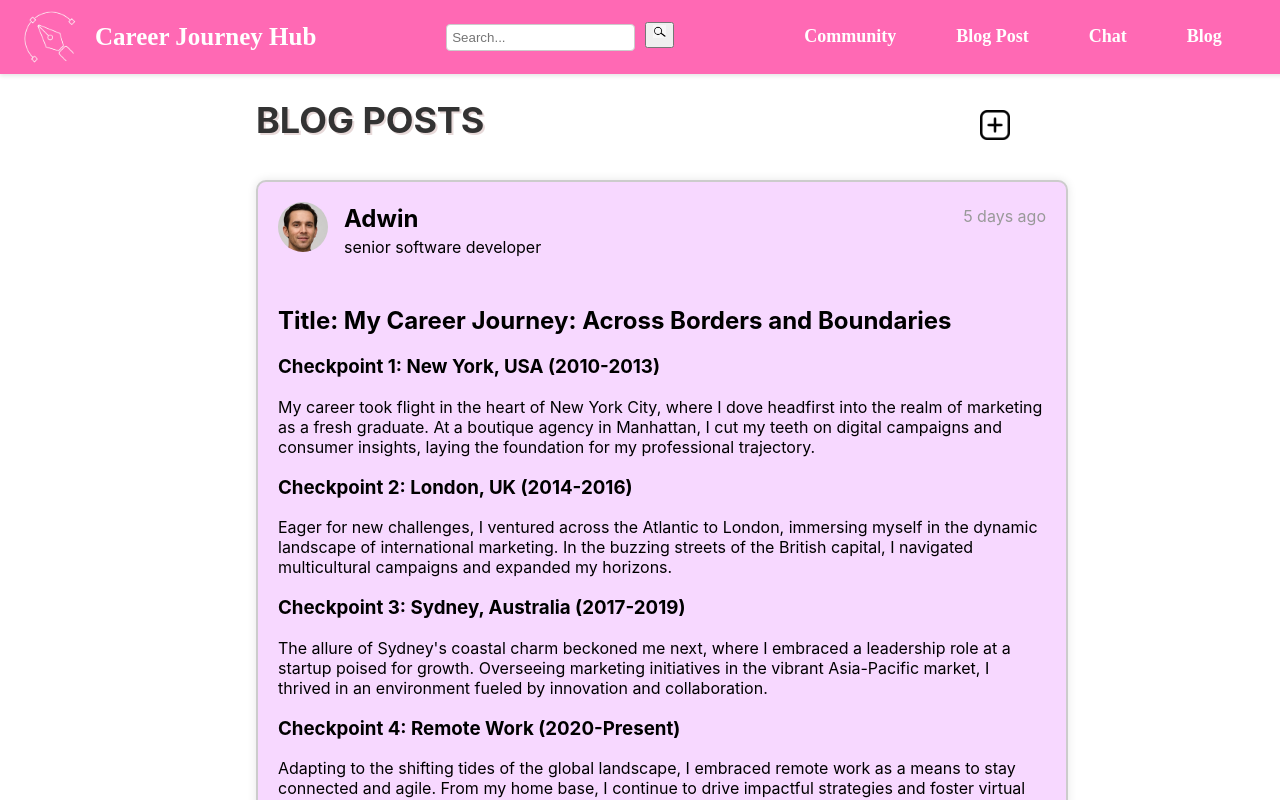
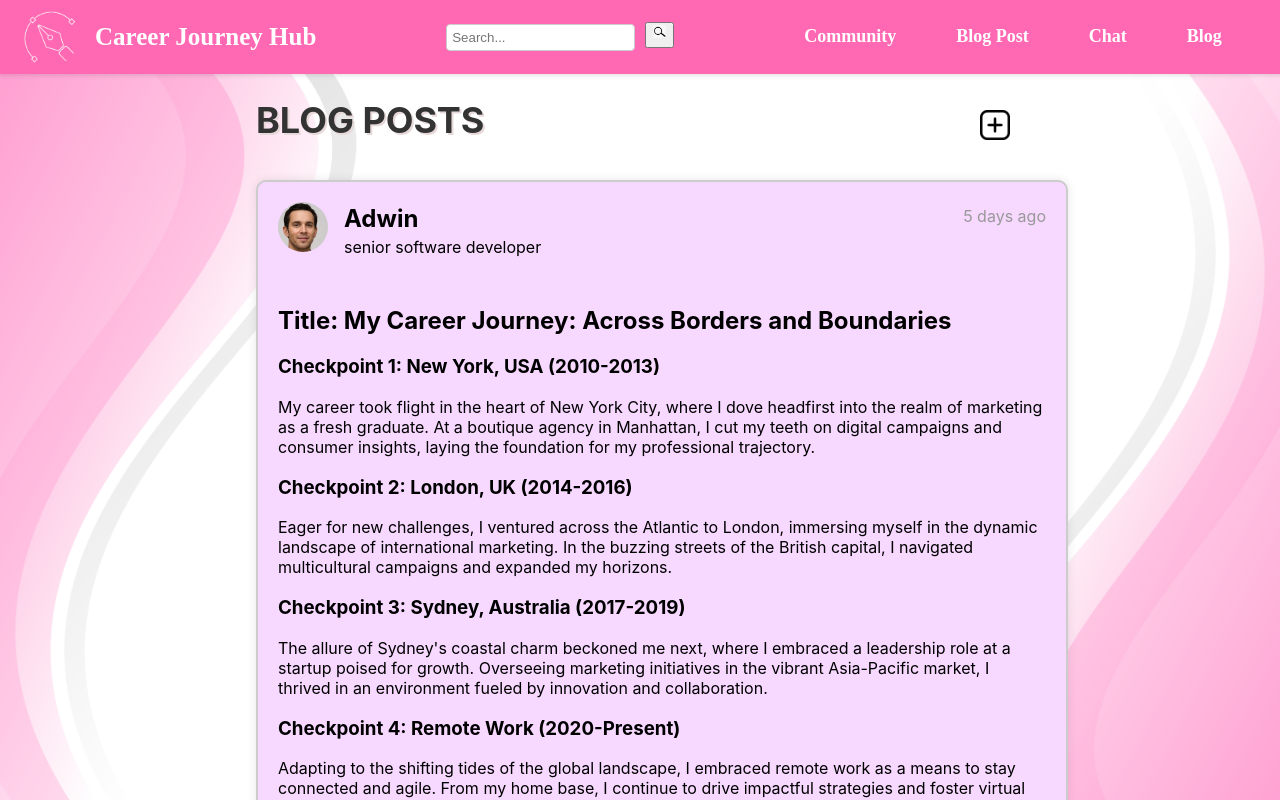
Before and after one commit to kejun7219/vhack24, a React (Create React App) app: page /Blog in a window 1280 px wide. Shown: the top 800 px of the page. Built offline with nearby package versions, Linux system fonts and the light colour scheme.

Commit message:
background

```diff
--- a/src/App.js
+++ b/src/App.js
@@ -7,11 +7,17 @@ import Chat from './Chat';
 import Blog from './Blog';
 import ComPost from './ComPost';
 import './App.css';
+import background from './picture/background2.jpg';
 
 function App() {
   return (
     <Router>
-      <div>
+      <div style={{
+        backgroundImage: `url(${background})`,
+        backgroundSize: 'cover',
+        backgroundPosition: 'center',
+        backgroundAttachment: 'fixed',
+      }}>
         <Header />
         <Routes>
           <Route path="/Community" element={<Community />} />
--- a/src/Blog.js
+++ b/src/Blog.js
@@ -6,6 +6,7 @@ import friend2Image from './picture/pro2.jpeg';
 import picture from './picture/pro7.png';
 import picture2 from './picture/pro8.png';
 import add from './picture/add.png'
+
 
 const Blog = () => {
   return (
```
Also changed, not shown: src/picture/background.png (added), src/picture/background2.jpg (added).
